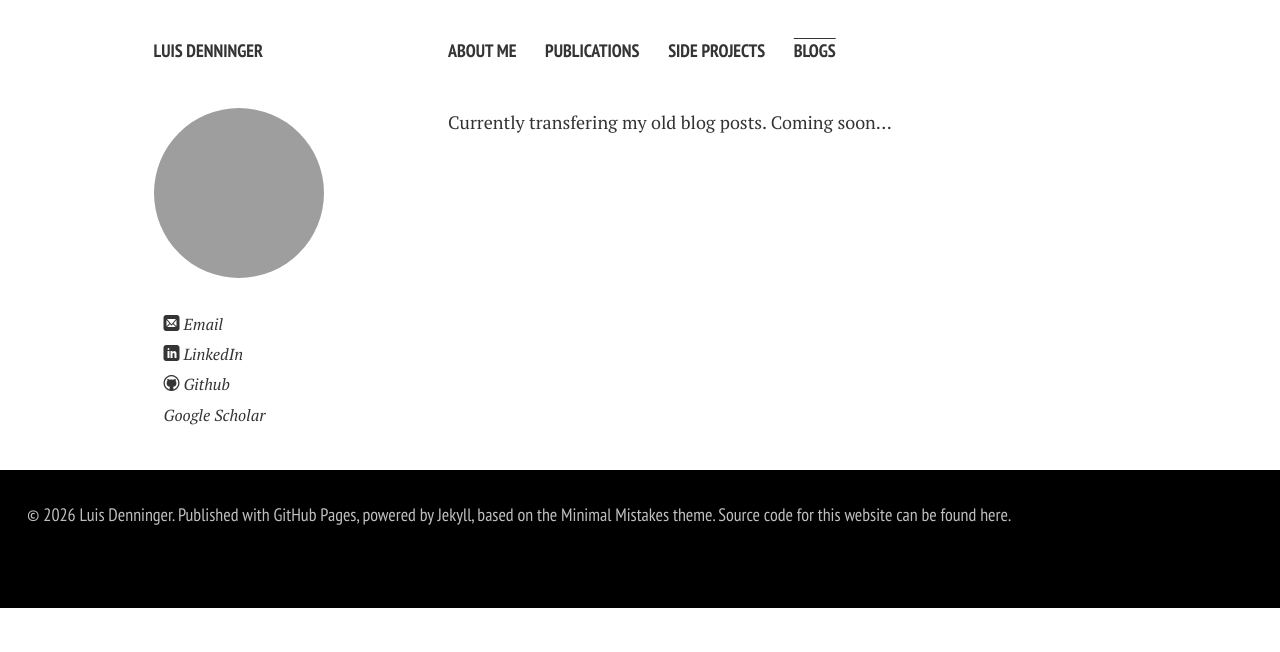
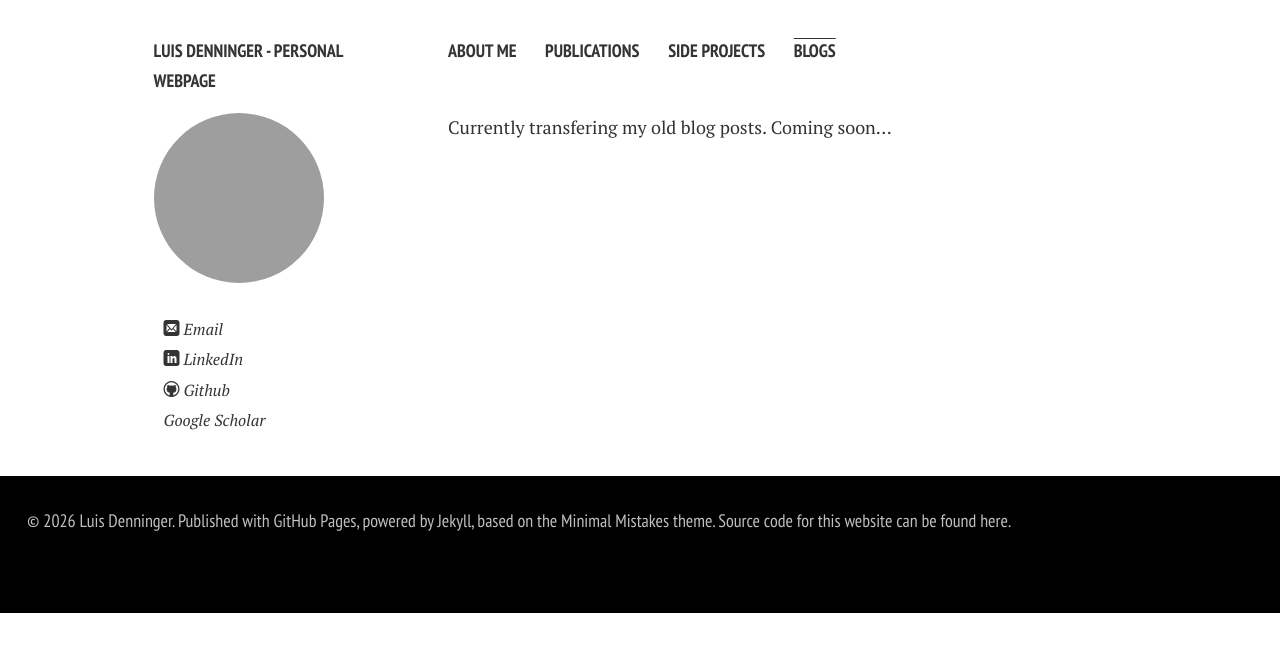
Before and after one commit to LDenninger/ldenninger.github.io, a Jekyll site: the page built from sites/blogs.html, in a window 1280 px wide. Shown: the top 652 px of the page. Built offline with Jekyll 4.4.1, drawn with Linux system fonts in a browser that asks for light colours; nearby versions of some CDN libraries; comment, search, counter and statistics services are not loaded; a style sheet for code colours, icons or effects is not loaded.

Commit message:
minor changes

```diff
--- a/_config.yml
+++ b/_config.yml
@@ -1,7 +1,7 @@
 # --------------------------------------------------
 #  BASIC SITE INFO
 # --------------------------------------------------
-title: Luis Denninger   # Main site title (appears in browser tab & RSS)
+title: Luis Denninger - Personal Webpage  # Main site title (appears in browser tab & RSS)
 tagline:   # Optional short tagline, used by some layouts
 description: Personal webpage of Luis Denninger, a first-year PhD student of the Technical University of Munich.  # Strongly recommended for SEO & social cards
 
```
Also changed, not shown: index.md (+1 -0 lines), 6 other files.
